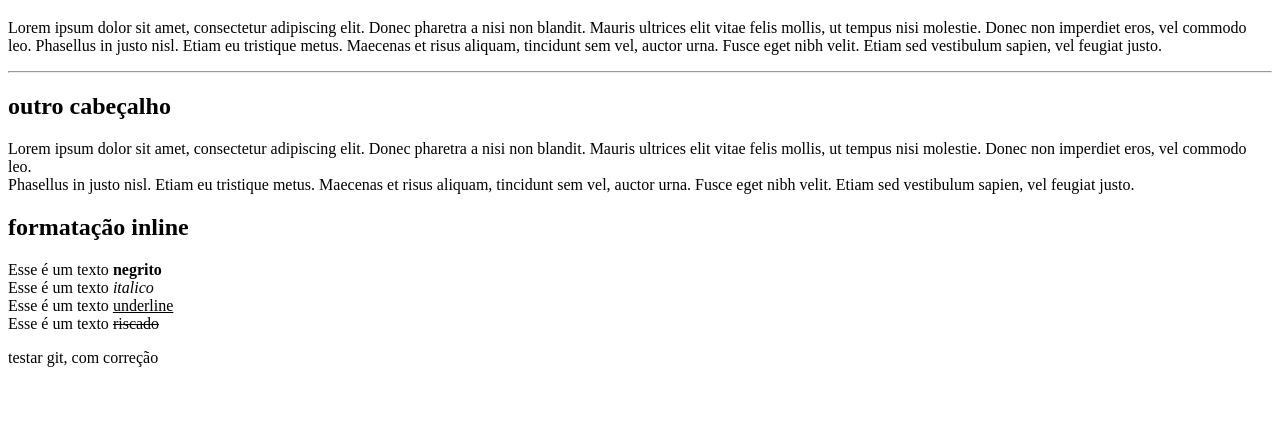
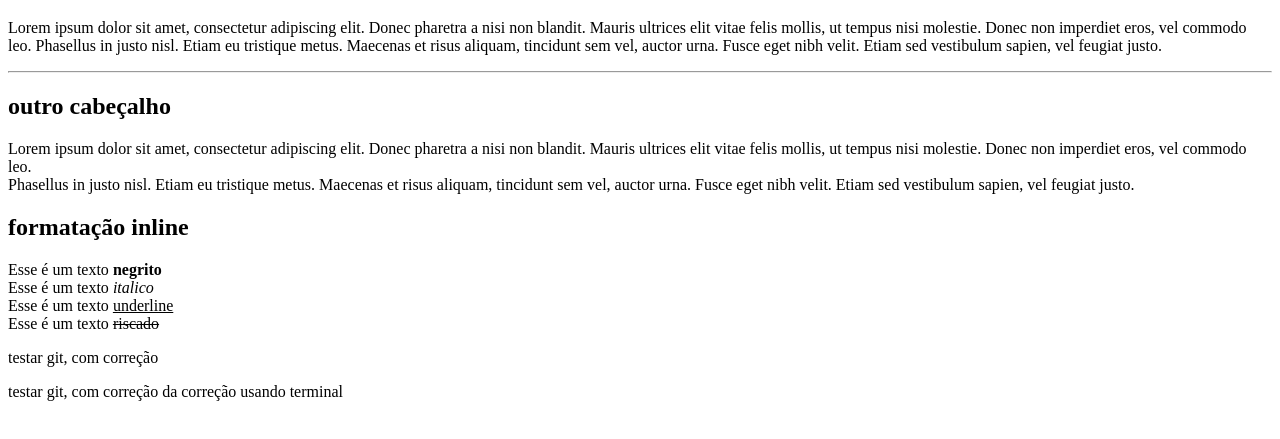
Before and after one commit to lpalloni/devWebCompleto2019, a plain HTML site: page 02HTML5/estutura.html in a window 1280 px wide. Shown: the part 61-500 px from the top of the page. Drawn offline with Linux system fonts and the light colour scheme.

Commit message:
teste terminal

```diff
--- a/02HTML5/estutura.html
+++ b/02HTML5/estutura.html
@@ -28,5 +28,6 @@
 		Esse é um texto <strike>riscado</strike></p>
 
 		<p>testar git, com correção</p>
+		<p>testar git, com correção da correção usando terminal</p>
 	</body>
 </html>
```
